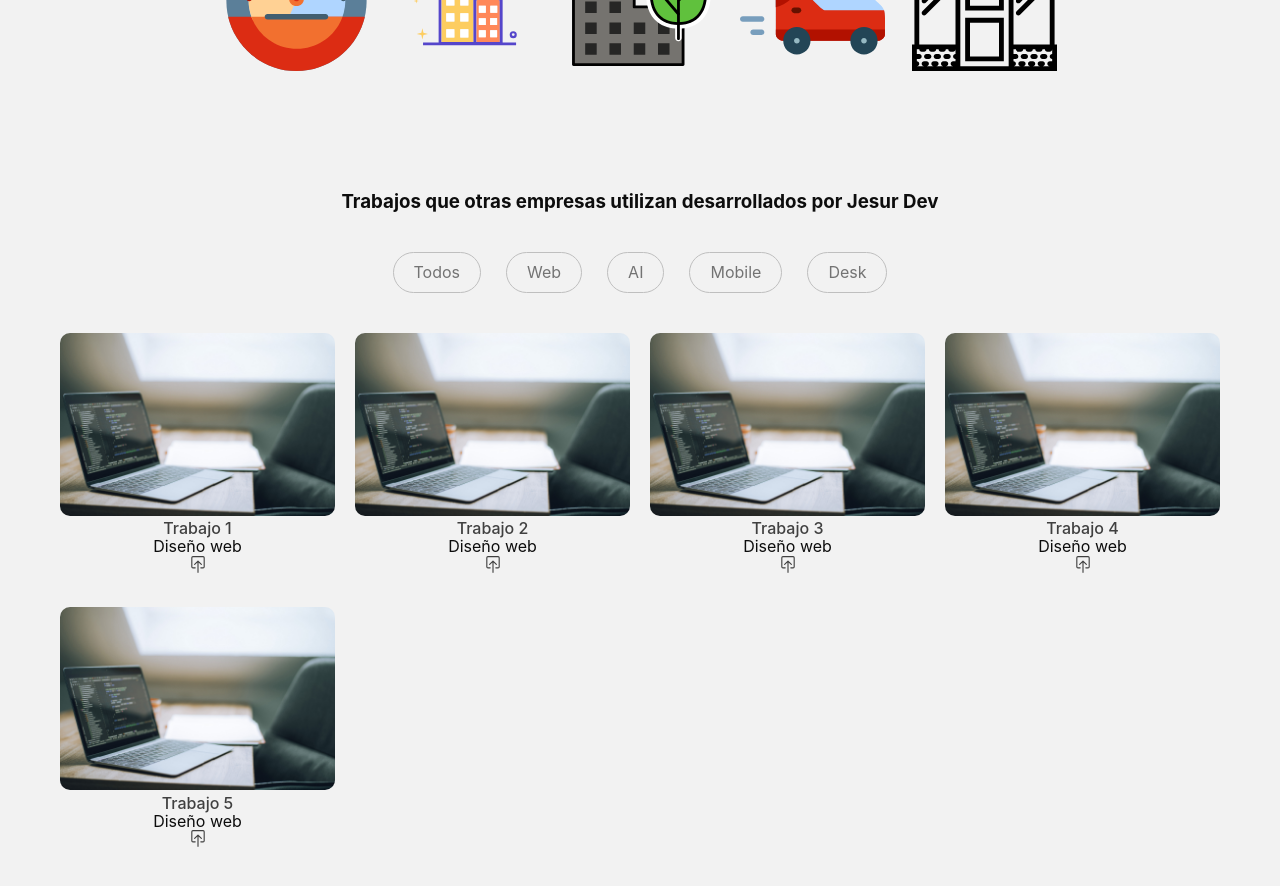
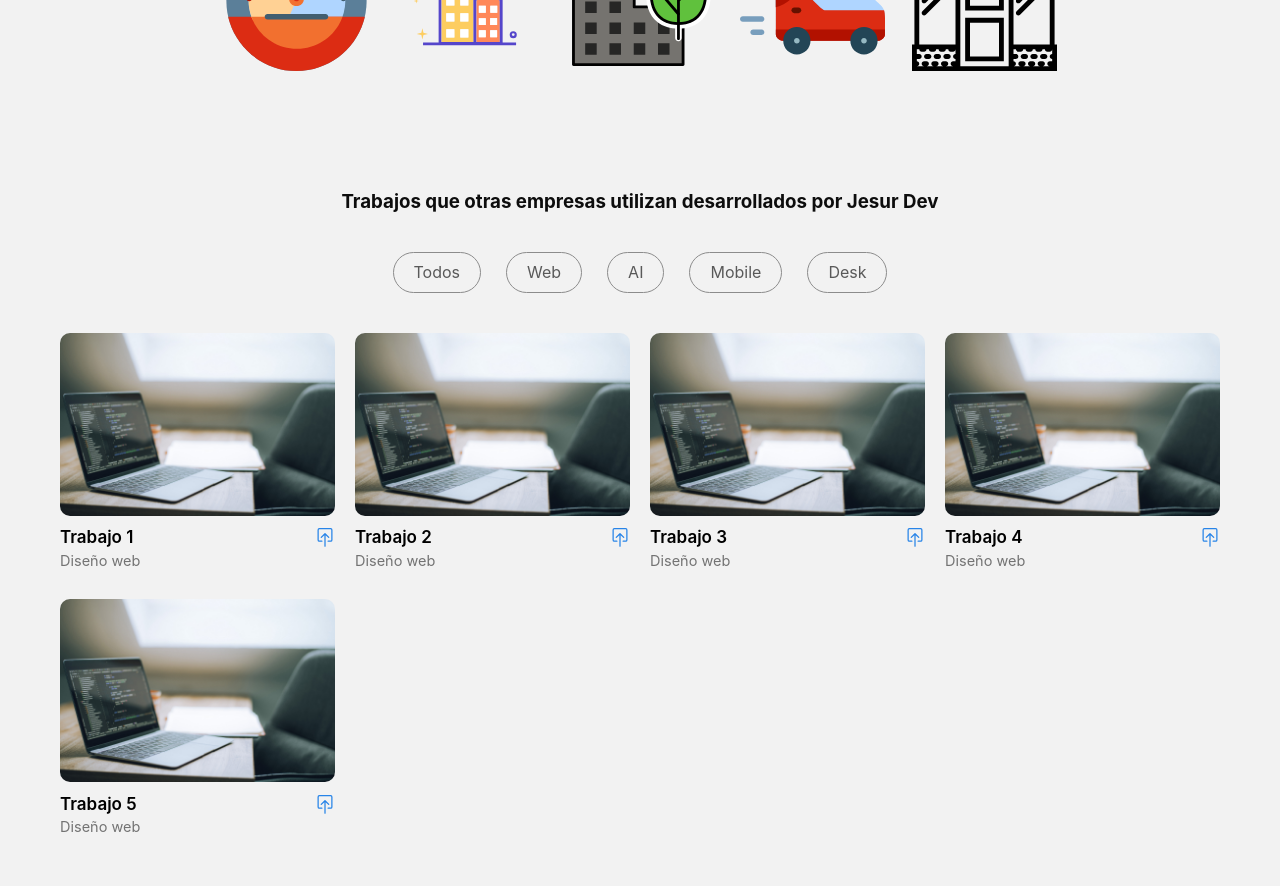
Before and after one commit to JsurDev/portafolio, a React (Vite) app in the folder portafolio/: page / in a window 1280 px wide. Shown: the part 740-1626 px from the top of the page. Built offline with nearby package versions, Linux system fonts and the light colour scheme; a web font is replaced by a local one.

Commit message:
agregando diseño a la parte de trabajos

```diff
--- a/portafolio/src/componentes/layout/Trabajos.css
+++ b/portafolio/src/componentes/layout/Trabajos.css
@@ -14,13 +14,17 @@
       padding: 10px 20px;
       border-radius: 100px;
       cursor: pointer;
-      border: 1px solid var(--shade-3);
-      color: var(--shade-6);
+      border: 1px solid var(--shade-5);
+      color: var(--shade-7);
+      .dark & {
+        color: var(--shade-4);
+        border: 1px solid var(--shade-8);
+      }
     }
     input[type="radio"] {
       display: none; /*Eliminamos el circulo clickeable*/
       &:checked + .opcion {
-        background-color: var(--shade-3);
+        background-color: var(--primario-hoover);
         color: var(--shade-1);
       }
     }
@@ -36,23 +40,57 @@
     display: grid;
     grid-template-columns: repeat(4, 1fr);
     gap: 30px 20px;
+    @media screen and (max-width: 768px) {
+      grid-template-columns: repeat(3, 1fr);
+    }
+    @media screen and (max-width: 576px) {
+      grid-template-columns: repeat(2, 1fr);
+    }
+    @media screen and (max-width: 420px) {
+      grid-template-columns: repeat(1, 1fr);
+    }
     .trabajo {
       .thumb {
         width: 100%;
         display: inline-block;
         border-radius: 10px;
+        margin-bottom: 9px;
         overflow: hidden; /*Para que la imagen no se salga del contenedor y se redondeen las esquinas*/
         img {
           width: 100%;
           vertical-align: top;
           transform: scale(110%);
-          transition: 0.3s ease-in-out;
+          transition: 0.1s ease-in-out;
         }
       }
 
       &:hover img {
         transform: scale(115%);
       }
+      .info {
+        display: flex;
+        gap: 10px;
+        justify-content: space-between;
+        align-items: flex-start;
+
+        .nombre {
+          display: inline-block;
+          color: var(--shade-10);
+          font-size: 17px;
+          font-weight: 600;
+          margin-bottom: 5px;
+         /* text-decoration: none;*//
+        }
+        .categoria {
+          font-size: 14.5px;
+          color: var(--shade-6);
+        }
+        svg {
+          width: 20px;
+          height: 20px;
+          color: var(--primario);
+        }
+      }
     }
   }
 }
--- a/portafolio/src/componentes/layout/Trabajos.jsx
+++ b/portafolio/src/componentes/layout/Trabajos.jsx
@@ -48,12 +48,11 @@ const Trabajos = () => {
                 <a href="#" className="nombre">
                   Trabajo 1
                 </a>
-                <p className="className">Diseño web</p>
+                <p className="categoria">Diseño web</p>
+              </div>
               <a href="#" className="btn-ir">
                 <svg
                   xmlns="http://www.w3.org/2000/svg"
-                    width="18"
-                    height="18"
                   fill="currentColor"
                   viewBox="0 0 16 16"
                 >
@@ -69,7 +68,6 @@ const Trabajos = () => {
               </a>
             </div>
           </div>
-          </div>
           <div className="trabajo">
             <a href="#" className="thumb">
               <img
@@ -83,13 +81,11 @@ const Trabajos = () => {
                 <a href="#" className="nombre">
                   Trabajo 2
                 </a>
-                <p className="className">Diseño web</p>
+                <p className="categoria">Diseño web</p>
               </div>
               <a href="#" className="btn-ir">
                 <svg
                   xmlns="http://www.w3.org/2000/svg"
-                  width="18"
-                  height="18"
                   fill="currentColor"
                   viewBox="0 0 16 16"
                 >
@@ -118,13 +114,11 @@ const Trabajos = () => {
                 <a href="#" className="nombre">
                   Trabajo 3
                 </a>
-                <p className="className">Diseño web</p>
+                <p className="categoria">Diseño web</p>
               </div>
               <a href="#" className="btn-ir">
                 <svg
                   xmlns="http://www.w3.org/2000/svg"
-                  width="18"
-                  height="18"
                   fill="currentColor"
                   viewBox="0 0 16 16"
                 >
@@ -153,13 +147,11 @@ const Trabajos = () => {
                 <a href="#" className="nombre">
                   Trabajo 4
                 </a>
-                <p className="className">Diseño web</p>
+                <p className="categoria">Diseño web</p>
               </div>
               <a href="#" className="btn-ir">
                 <svg
                   xmlns="http://www.w3.org/2000/svg"
-                  width="18"
-                  height="18"
                   fill="currentColor"
                   viewBox="0 0 16 16"
                 >
@@ -188,13 +180,11 @@ const Trabajos = () => {
                 <a href="#" className="nombre">
                   Trabajo 5
                 </a>
-                <p className="className">Diseño web</p>
+                <p className="categoria">Diseño web</p>
               </div>
               <a href="#" className="btn-ir">
                 <svg
                   xmlns="http://www.w3.org/2000/svg"
-                  width="18"
-                  height="18"
                   fill="currentColor"
                   viewBox="0 0 16 16"
                 >
--- a/portafolio/src/index.css
+++ b/portafolio/src/index.css
@@ -80,7 +80,6 @@ a {
   flex-direction: column;
   gap: 40px;
   align-items: center;
-  text-align: center;
   padding: 60px 20px;
 
   .encabezado {
```
Lines whose indentation alone changed are shown as unchanged.
